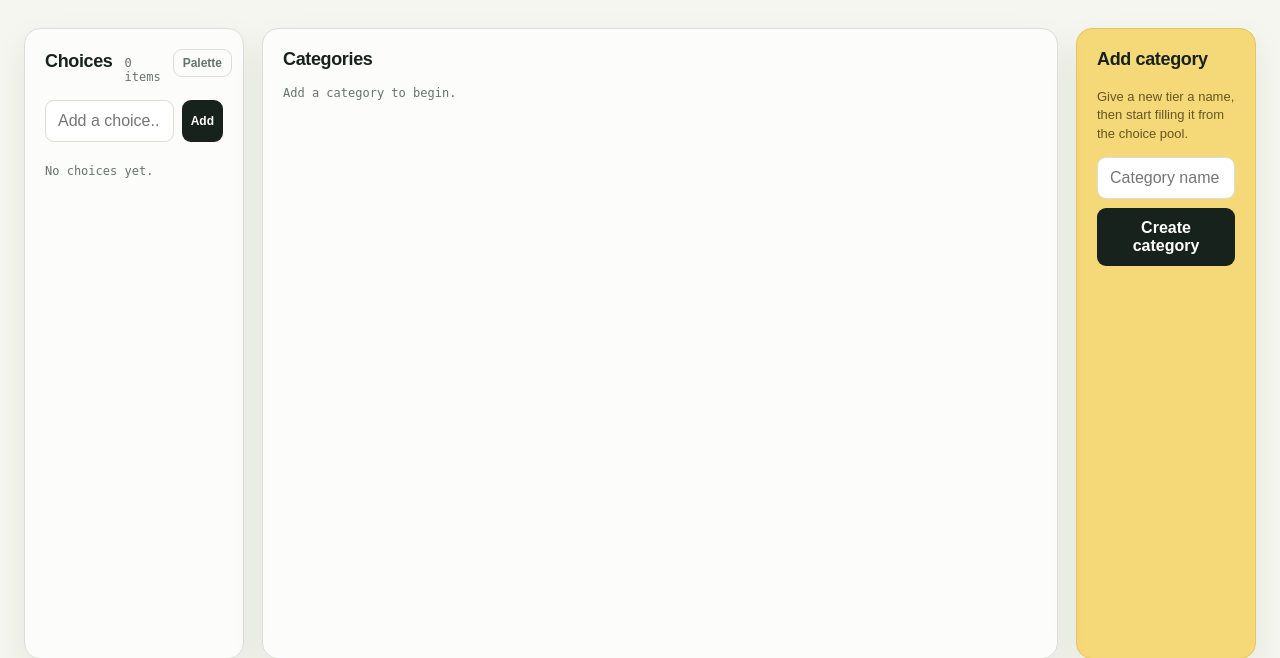
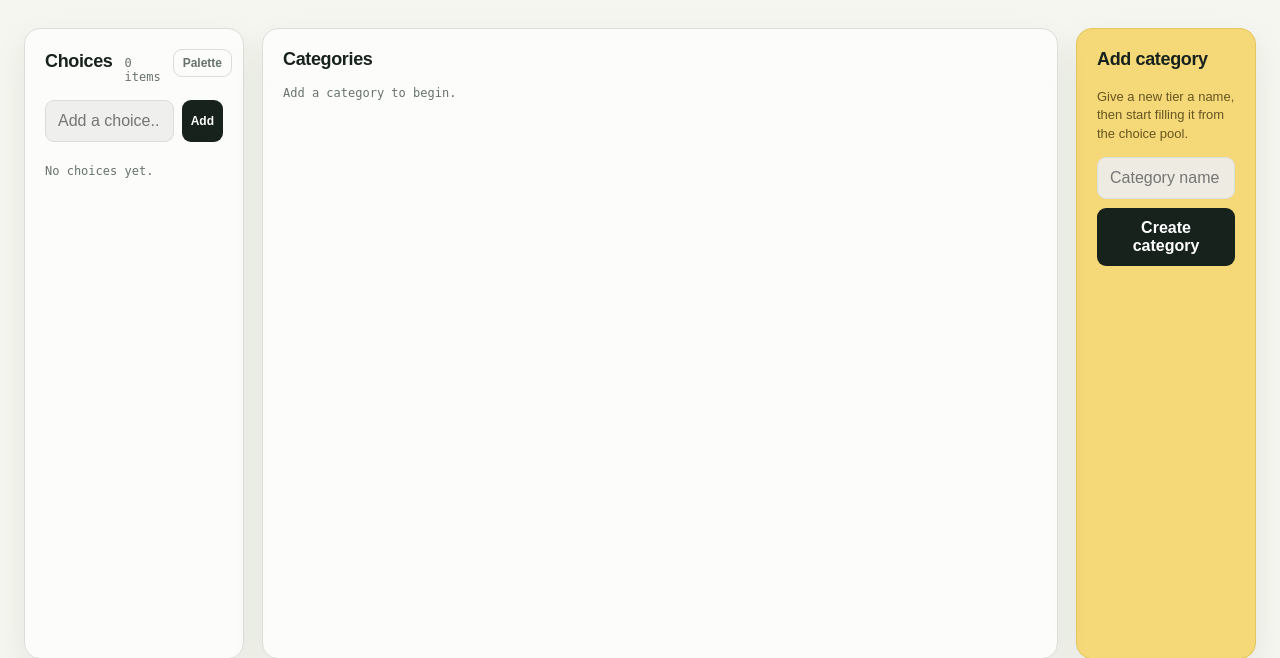
Before and after one commit to Aszuul/Tierier, a Django app: page /tierlist/ in a window 1280 px wide. Shown: the part 151-809 px from the top of the page. Run offline with Django 5.2, Linux system fonts and the light colour scheme.

Commit message:
darken surface color

```diff
--- a/tierlist/static/tierlist/style.css
+++ b/tierlist/static/tierlist/style.css
@@ -2,7 +2,7 @@
     --ink: #17221d;
     --muted: #66736b;
     --paper: #f5f6ef;
-    --surface: #ffffff;
+    --surface: #eeeeeee8;
     --line: #d9ded6;
     --accent: #e85d3f;
     --accent-dark: #b83d28;
```
